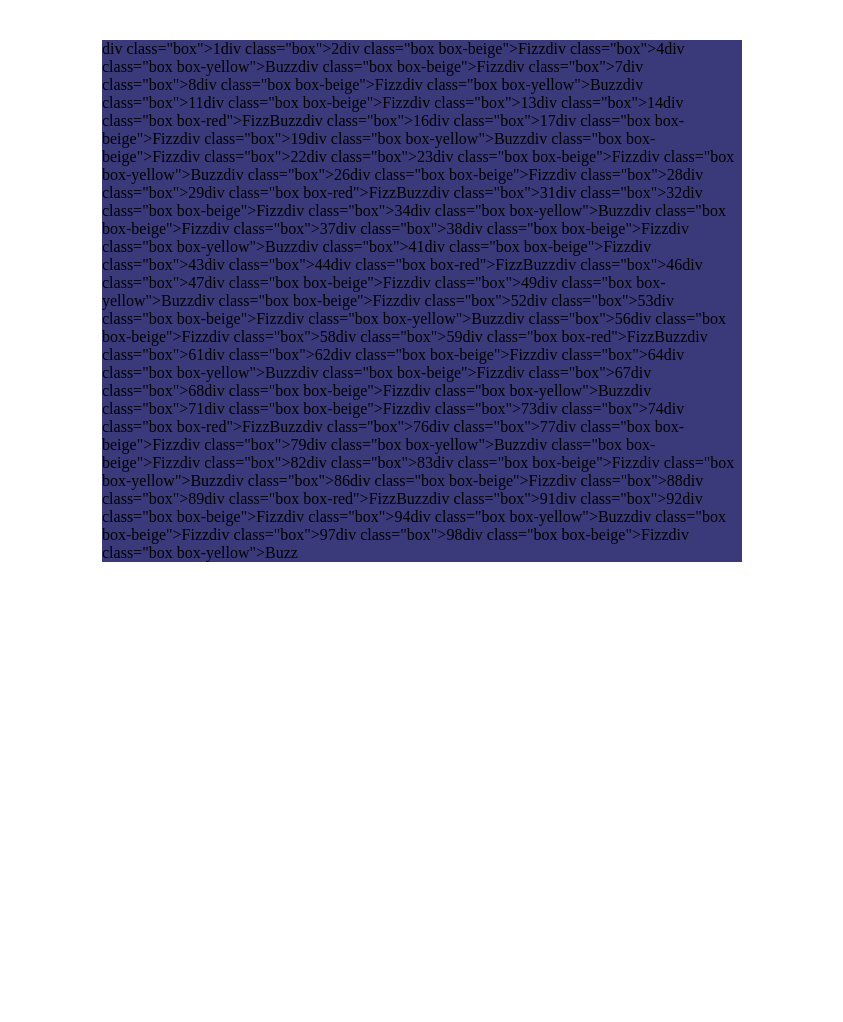
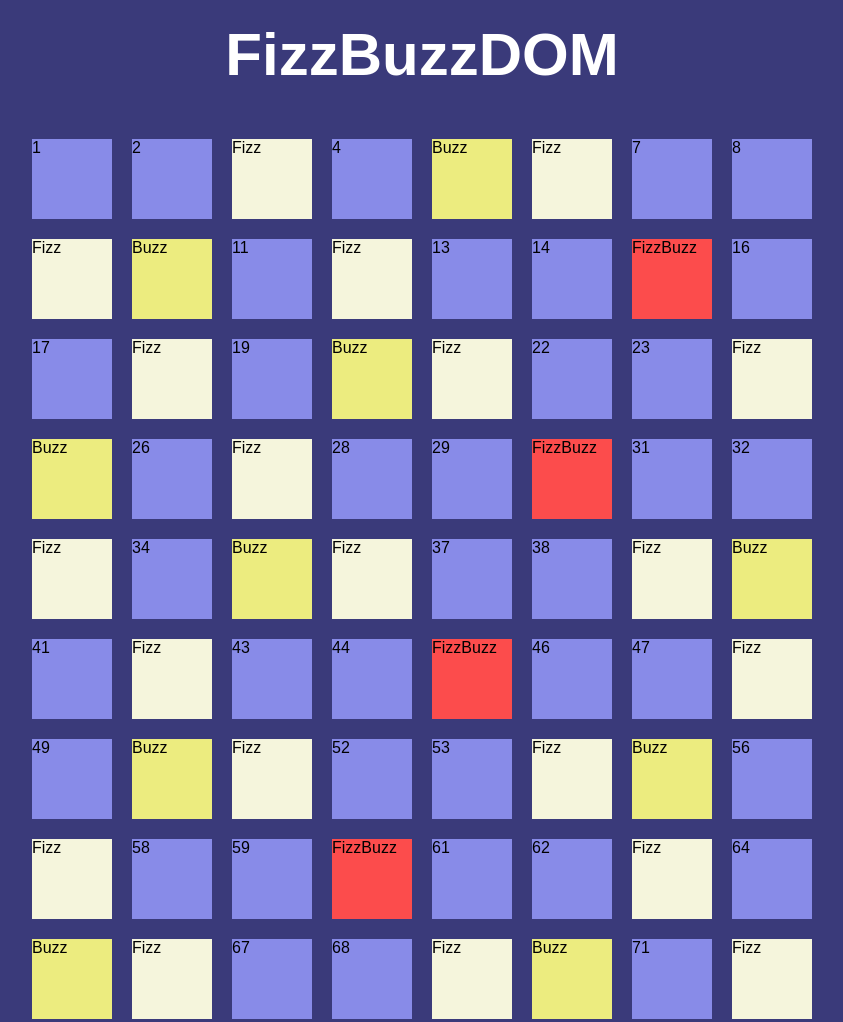
Before and after one commit to Alexbarile/js-fizzbuzz, a plain HTML site: page index.html in a window 1280 px wide. Shown: the top 1022 px of the page, without its empty margins (218-1061 px from the left). Before the commit the page ends 800 px from the top, so only its background shows below. Drawn offline with Linux system fonts and the light colour scheme.

Commit message:
aggiunto h1 in html e modifica css per stilizzare

```diff
--- a/css/style.css
+++ b/css/style.css
@@ -4,24 +4,36 @@
     box-sizing: border-box;
 }
 
+body{
+    background-color: rgb(58, 58, 122);
+    font-family: Arial, "Helvetica Neue", Helvetica, sans-serif;
+}
+
+.title{
+    color: white;
+    text-align: center;
+    font-size: 60px;
+    margin-top: 20px;
+}
+
 .container{
-    background-color: rgb(58, 58, 122);
     display: flex;
     flex-wrap: wrap;
     margin: 0 auto;
-    max-width: 640px;
+    max-width: 840px;
     margin-top: 40px;
     justify-content: center;
 }
 
 .box{
-    width: 60px;
-    height: 60px;
+    width: 80px;
+    height: 80px;
+    margin: 10px;
     background-color: rgb(136, 139, 232);
 }
 
 .box-red{
-    background-color: red;
+    background-color: rgb(252, 76, 76);
 }
 
 .box-beige{
@@ -29,5 +41,12 @@
 }
 
 .box-yellow{
-    background-color: yellow;
+    background-color: rgb(236, 236, 127);
 }
+
+.box:hover{
+    border: 1px solid;
+    padding: 5px;
+    box-shadow: 5px 10px rgb(42, 37, 37);
+
+}
--- a/index.html
+++ b/index.html
@@ -8,6 +8,7 @@
     <title>Document</title>
 </head>
 <body>
+    <h1 class="title">FizzBuzzDOM</h1>
     <div class="container"></div>
     <script type="text/javascript" src="./js/script.js"></script>
 </body>
--- a/js/script.js
+++ b/js/script.js
@@ -9,26 +9,26 @@ for(let i=1; i<=100; i++){
 
     if(i%3 == 0 && i%5 == 0){
         console.log('FizzBuzz');
-        box = `div class="box box-red">FizzBuzz</div>`;
+        box = `<div class="box box-red">FizzBuzz</div>`;
     }
 
     // multipli di 3
 
     else if(i%3 == 0){
         console.log('Fizz');
-        box = `div class="box box-beige">Fizz</div>`;
+        box = `<div class="box box-beige">Fizz</div>`;
     }
 
     // multipli di 5
 
     else if(i%5 == 0){
         console.log('Buzz');
-        box = `div class="box box-yellow">Buzz</div>`;
+        box = `<div class="box box-yellow">Buzz</div>`;
     }
 
     else{
         console.log(i);
-        box = `div class="box">${i}</div>`;
+        box = `<div class="box">${i}</div>`;
     }
 
     container.innerHTML += box;
```
